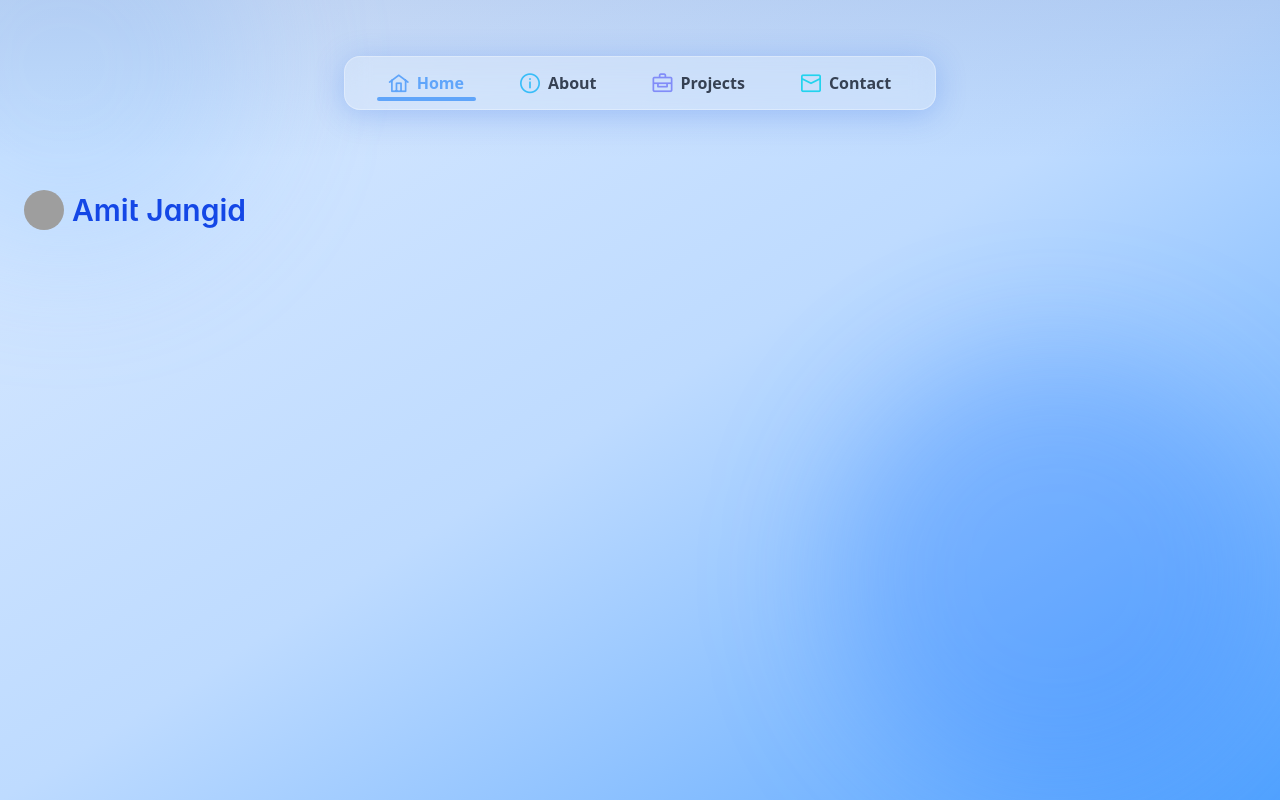
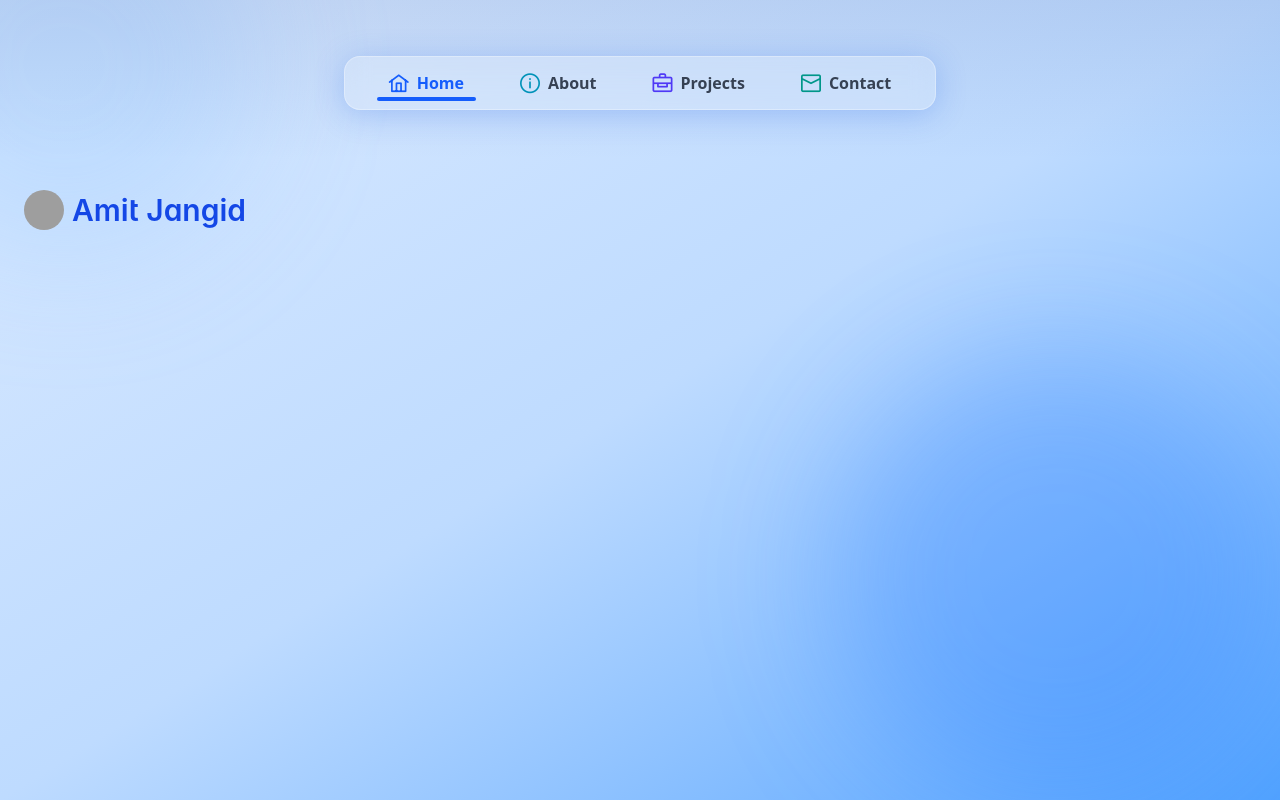
Before and after one commit to amitjangid80/portfolio, an Angular app: page /portfolio/home in a window 1280 px wide. Built offline with nearby package versions, Linux system fonts and the light colour scheme; grey boxes are pictures that could not be loaded.

Commit message:
nav style finalized

```diff
--- a/src/app/shared/components/nav/nav.css
+++ b/src/app/shared/components/nav/nav.css
@@ -64,35 +64,38 @@
 
 /* --- Icon colors --- */
 .nav-home i {
-    color: #60a5fa;
+    @apply text-blue-600;
 }
+
 .nav-about i {
-    color: #38bdf8;
+    @apply text-cyan-600;
 }
+
 .nav-projects i {
-    color: #818cf8;
+    @apply text-indigo-600;
 }
+
 .nav-contact i {
-    color: #22d3ee;
+    @apply text-teal-600;
 }
 
 /* --- Title adopts icon color on hover/active --- */
 .nav-home:hover,
 .nav-home.nav-active {
-    color: #60a5fa;
+    @apply text-blue-600;
 }
 
 .nav-about:hover,
 .nav-about.nav-active {
-    color: #38bdf8;
+    @apply text-cyan-600;
 }
 
 .nav-projects:hover,
 .nav-projects.nav-active {
-    color: #818cf8;
+    @apply text-indigo-600;
 }
 
 .nav-contact:hover,
 .nav-contact.nav-active {
-    color: #22d3ee;
+    @apply text-teal-600;
 }
```
